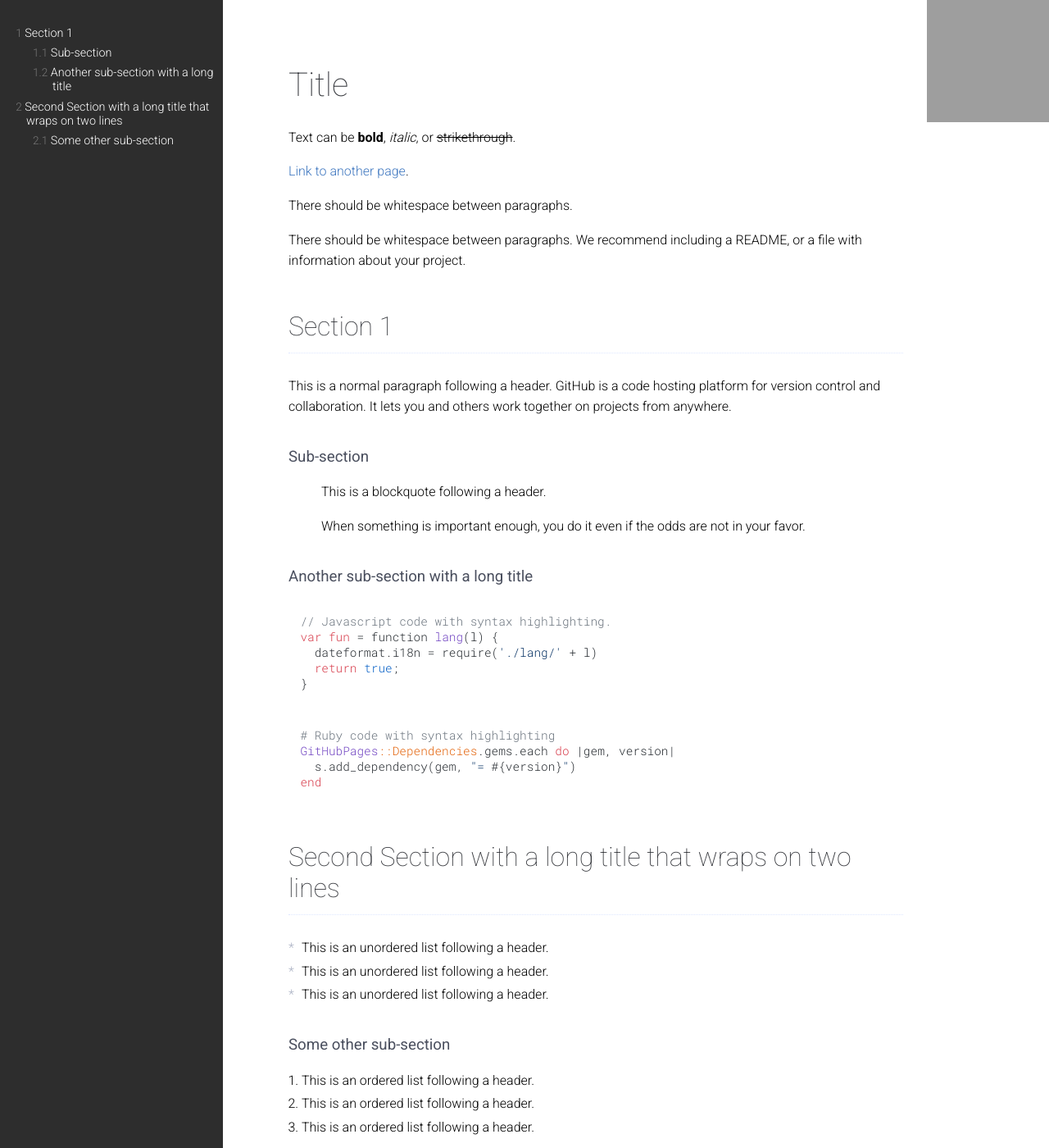
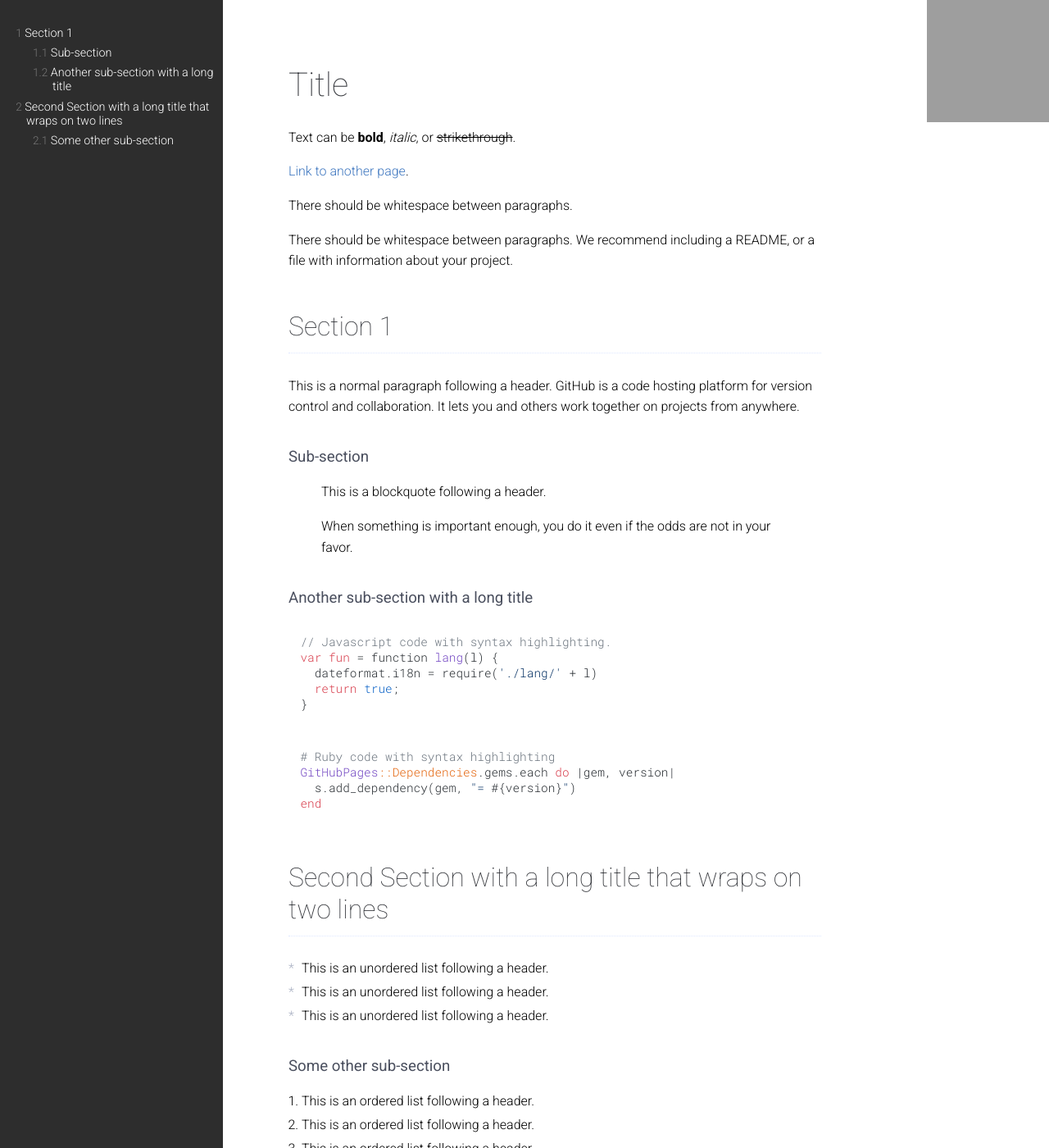
Before and after one commit to rs/gh-readme, a Jekyll site: the page built from index.md, in a window 1280 px wide and 1400 px high. Shown: the whole window at 82% size. Built offline with Jekyll 4.4.1, drawn with Linux system fonts in a browser that asks for light colours; nearby versions of some CDN libraries; our own code applies the rules of GitHub Pages for plain Markdown files; grey boxes are pictures that could not be loaded.

Commit message:
Fix some spacing issues

```diff
--- a/_layouts/default.html
+++ b/_layouts/default.html
@@ -10,7 +10,7 @@
 <meta name="viewport" content="width=device-width, initial-scale=1, user-scalable=no">
 </head>
 <body>
-<a href="{{ site.github.repository_url }}"><img style="position:fixed;z-index:1000;top:0;right:0;border:0;width:149px;height:149px;" src="http://aral.github.com/fork-me-on-github-retina-ribbons/right-red@2x.png" alt="Fork me on GitHub"></a>
+<a id="fork" href="{{ site.github.repository_url }}"><img src="http://aral.github.com/fork-me-on-github-retina-ribbons/right-red@2x.png" alt="Fork me on GitHub"></a>
 
 
 <div id="nav"></div>
--- a/assets/main.css
+++ b/assets/main.css
@@ -8,20 +8,38 @@ body {
  */
 
 .readme {
-  margin: 3em;
+  margin: 0;
 }
 
 #nav {
   display: none;
 }
 
-h1 + ul {
-  display: none;
+#fork img {
+  position:absolute;
+  z-index:1000;
+  top:0;
+  right:0;
+  border:0;
+  width:149px;
+  height:149px;
 }
 
 @media only screen and (min-device-width: 736px) and (min-width: 1000px) {
   .readme {
     width: 650px;
+    margin: 3em;
+    margin-left: 20rem;
+    padding: 2rem;
+  }
+
+  #fork img {
+    position:fixed;
+  }
+
+  /* existing toc */
+  h1 + ul {
+    display: none;
   }
 
   #nav {
@@ -74,23 +92,6 @@ h1 + ul {
     text-shadow: none;
     text-decoration: none;
     background: none;
-  }
-
-  .readme {
-    margin-left: 20rem;
-    padding: 2rem;
-  }
-}
-
-@media only screen and (min-width: 1000px) {
-  .readme {
-    width: 650px;
-  }
-}
-
-@media only screen and (min-width: 1100px) {
-  .readme {
-    width: 750px;
   }
 }
 
```
